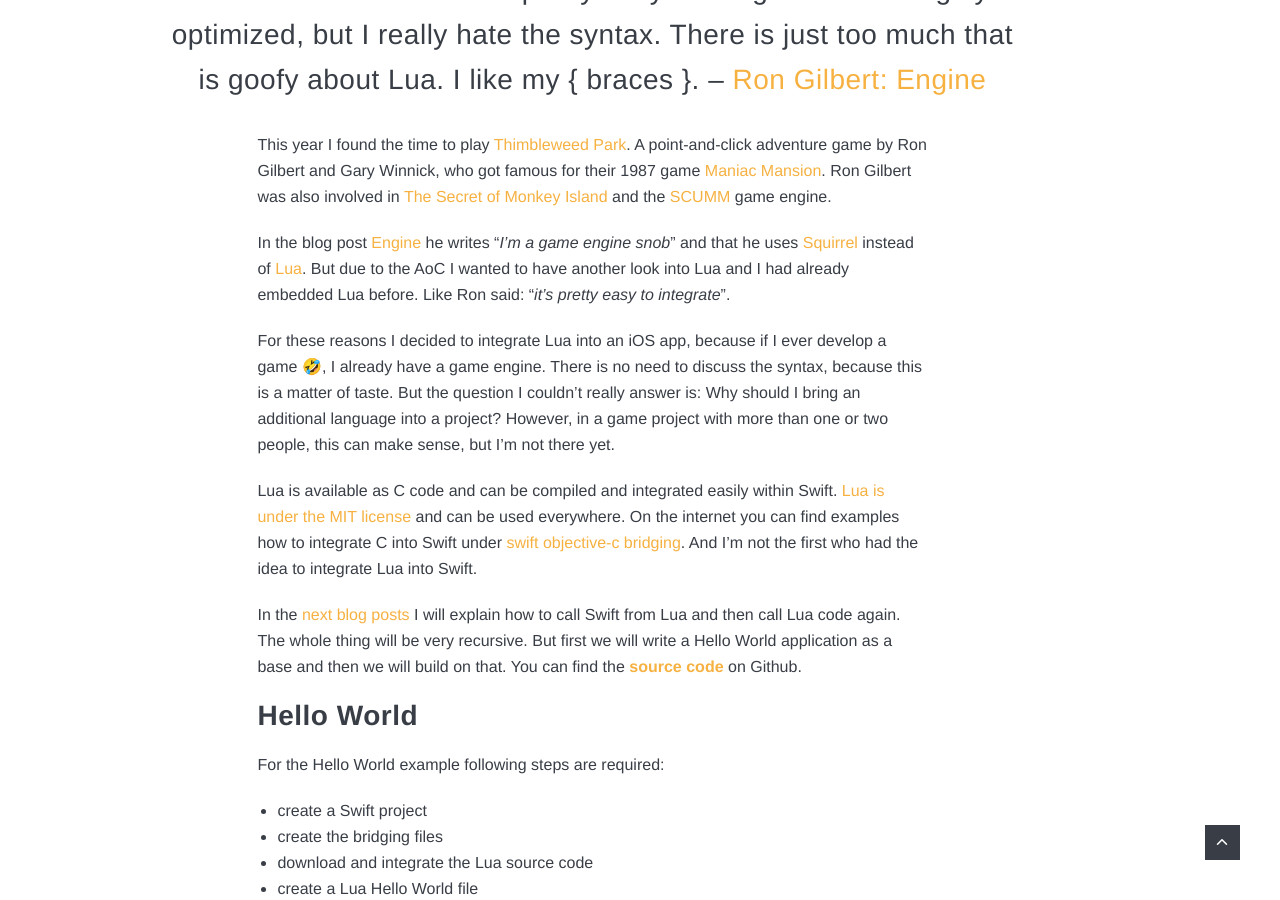
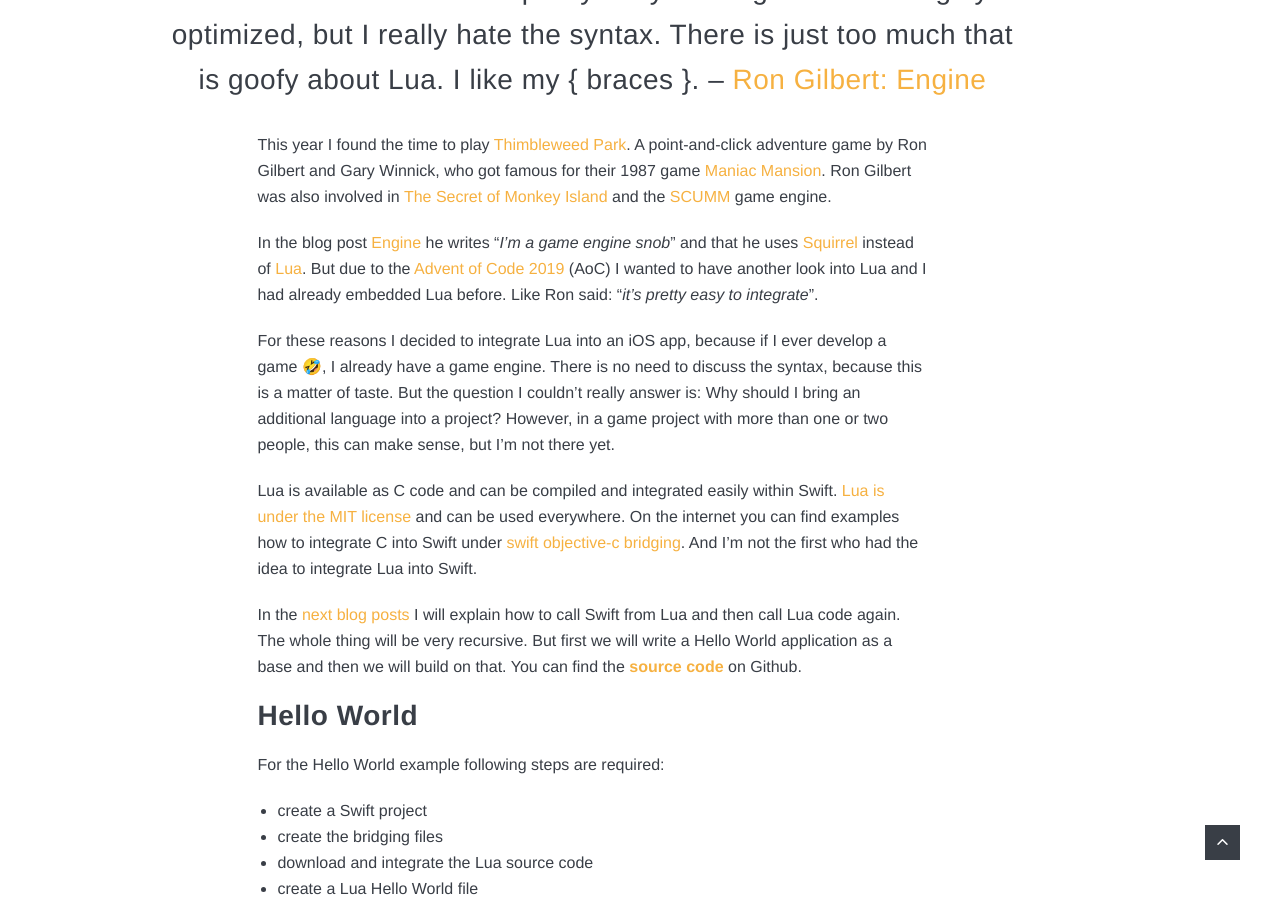
Before and after one commit to choas/choas.github.io, a Jekyll site: the page built from _posts/2019-12-27-lua-and-swift-in-ios.md, in a window 1280 px wide and 900 px high, scrolled down 1186 px. Built offline with Jekyll 4.4.1, drawn with Linux system fonts in a browser that asks for light colours; nearby versions of some CDN libraries.

Commit message:
Advent of Code 2019

```diff
--- a/_posts/2019-12-27-lua-and-swift-in-ios.md
+++ b/_posts/2019-12-27-lua-and-swift-in-ios.md
@@ -11,7 +11,7 @@ tags:   swift lua
 
 This year I found the time to play [Thimbleweed Park](https://en.wikipedia.org/wiki/Thimbleweed_Park). A point-and-click adventure game by Ron Gilbert and Gary Winnick, who got famous for their 1987 game [Maniac Mansion](https://en.wikipedia.org/wiki/Maniac_Mansion). Ron Gilbert was also involved in [The Secret of Monkey Island](https://en.wikipedia.org/wiki/The_Secret_of_Monkey_Island) and the [SCUMM](https://en.wikipedia.org/wiki/SCUMM) game engine.
 
-In the blog post [Engine](https://blog.thimbleweedpark.com/engine) he writes "_I’m a game engine snob_" and that he uses [Squirrel](http://www.squirrel-lang.org/) instead of [Lua](https://en.wikipedia.org/wiki/Lua_(programming_language)). But due to the AoC I wanted to have another look into Lua and I had already embedded Lua before. Like Ron said: "_it's pretty easy to integrate_".
+In the blog post [Engine](https://blog.thimbleweedpark.com/engine) he writes "_I’m a game engine snob_" and that he uses [Squirrel](http://www.squirrel-lang.org/) instead of [Lua](https://en.wikipedia.org/wiki/Lua_(programming_language)). But due to the [Advent of Code 2019](/2019/12/20/aoc-advent-of-code-2019/) (AoC) I wanted to have another look into Lua and I had already embedded Lua before. Like Ron said: "_it's pretty easy to integrate_".
 
 For these reasons I decided to integrate Lua into an iOS app, because if I ever develop a game 🤣, I already have a game engine. There is no need to discuss the syntax, because this is a matter of taste. But the question I couldn't really answer is: Why should I bring an additional language into a project? However, in a game project with more than one or two people, this can make sense, but I'm not there yet.
 
```
